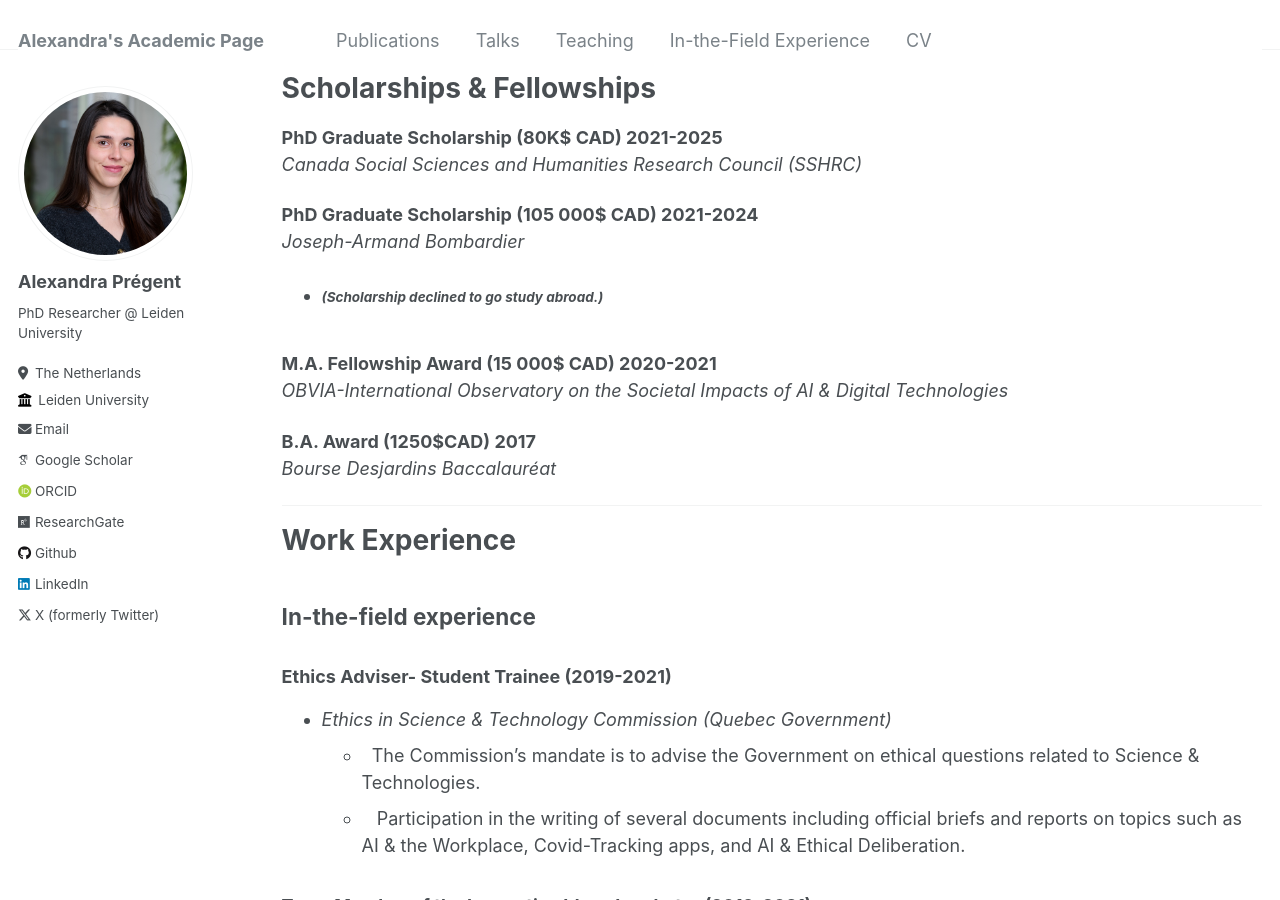
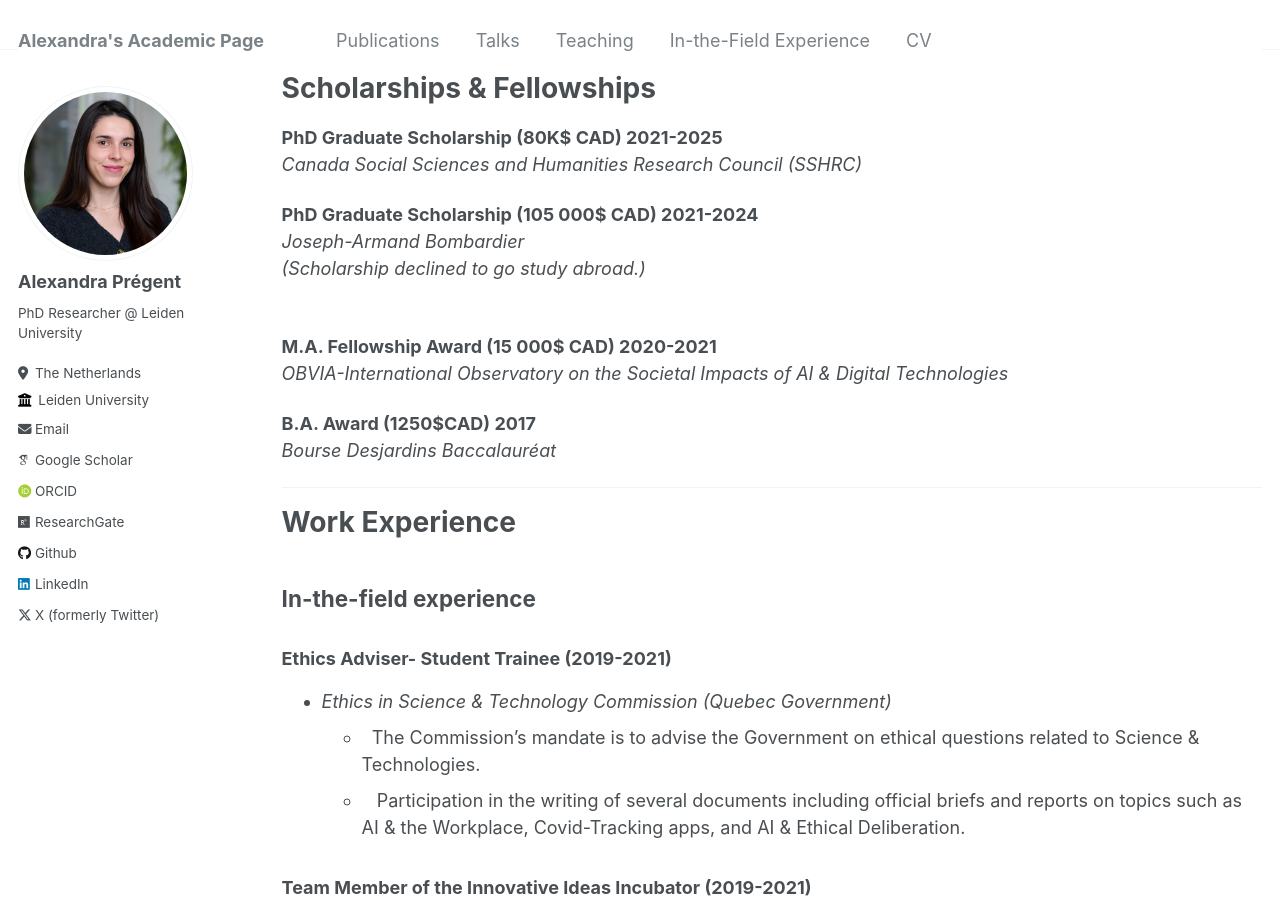
Before and after one commit to AlexandraPregent/AlexandraPregent.github.io, a Jekyll site: the page built from _pages/cv.md, in a window 1280 px wide and 900 px high, scrolled down 301 px. Built offline with Jekyll 4.4.1, drawn with Linux system fonts in a browser that asks for light colours; some web fonts are replaced.

Commit message:
Update cv.md

```diff
--- a/_pages/cv.md
+++ b/_pages/cv.md
@@ -31,7 +31,7 @@ B.A. in Philosophy & French Literature, 2016-2019
 
 **PhD Graduate Scholarship (105 000$ CAD) 2021-2024**
 *Joseph-Armand Bombardier*
-  * ###### *(Scholarship declined to go study abroad.)*
+*(Scholarship declined to go study abroad.)*
 
  &nbsp;
 **M.A. Fellowship Award (15 000$ CAD) 2020-2021**
```
